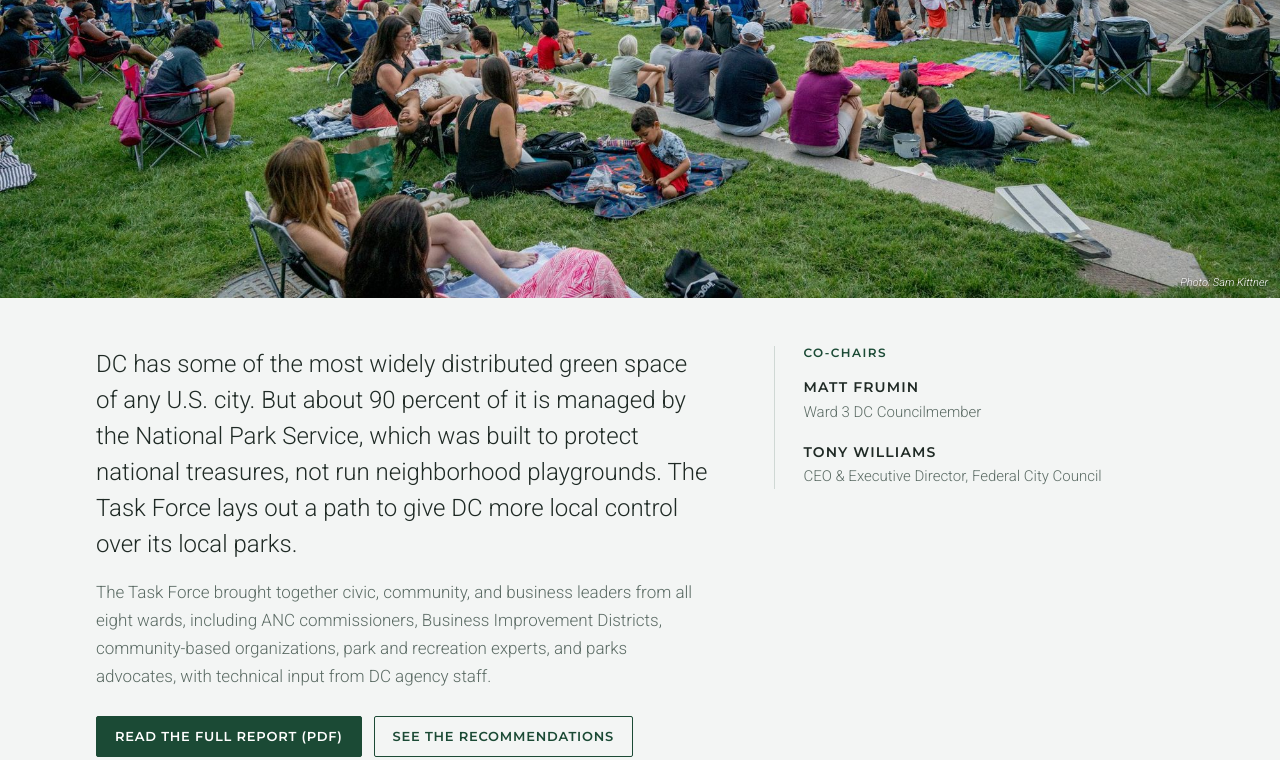
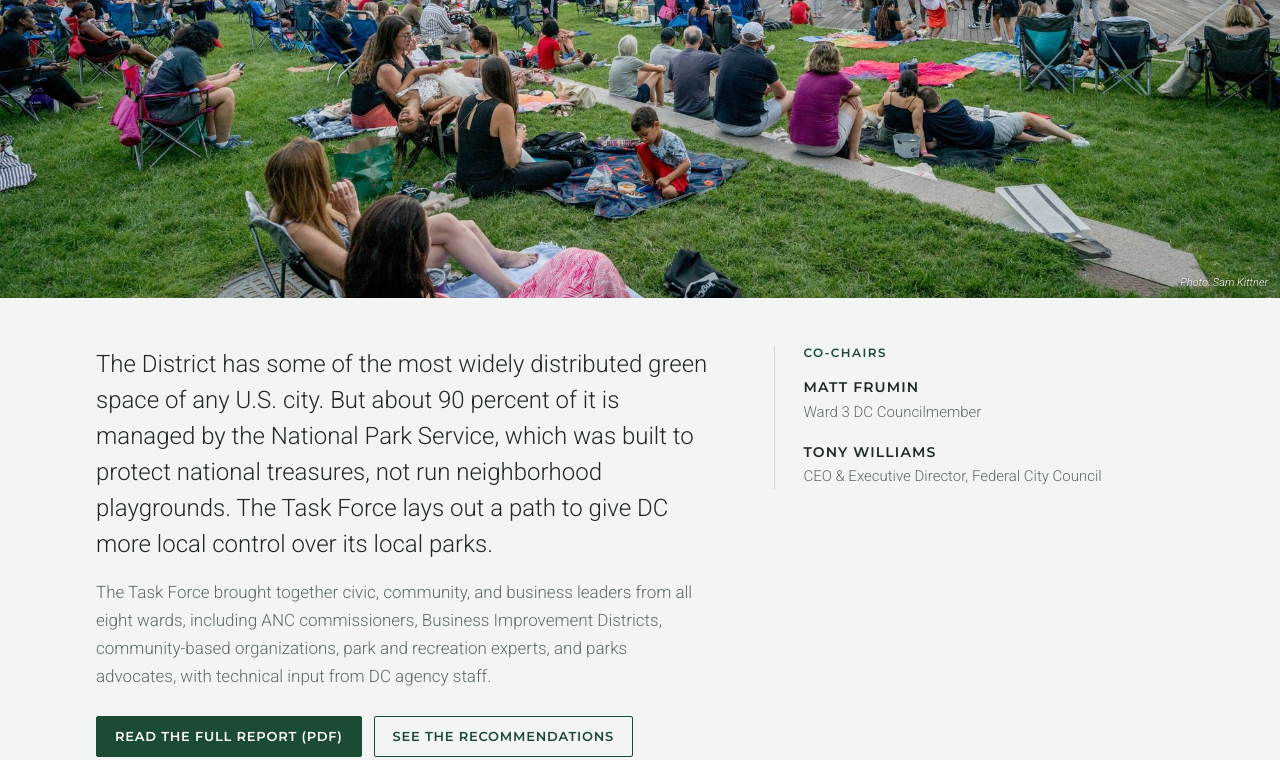
Before and after one commit to beckystrauss/dcparks.org, a plain HTML site: page index.html in a window 1280 px wide. Shown: the part 413-1173 px from the top of the page. Drawn offline with Linux system fonts and the light colour scheme; a web font is replaced by a local one.

Commit message:
Opening: restore "The District" wording
Co-Authored-By: Claude Opus 5.5 <noreply@anthropic.com>

```diff
--- a/index.html
+++ b/index.html
@@ -250,7 +250,7 @@ footer .wrap { padding-block: 44px; display: grid; grid-template-columns: minmax
   <section class="intro">
     <div class="wrap">
       <div>
-        <p class="lede">DC has some of the most widely distributed green space of any U.S. city. But about 90 percent of it is managed by the National Park Service, which was built to protect national treasures, not run neighborhood playgrounds. The Task Force lays out a path to give DC more local control over its local parks.</p>
+        <p class="lede">The District has some of the most widely distributed green space of any U.S. city. But about 90 percent of it is managed by the National Park Service, which was built to protect national treasures, not run neighborhood playgrounds. The Task Force lays out a path to give DC more local control over its local parks.</p>
         <p class="members">The Task Force brought together civic, community, and business leaders from all eight wards, including ANC commissioners, Business Improvement Districts, community-based organizations, park and recreation experts, and parks advocates, with technical input from DC agency staff.</p>
         <div class="actions">
           <a class="btn" href="Building-Tomorrows-Parks.pdf" target="_blank" rel="noopener">Read the full report (PDF)</a>
```
